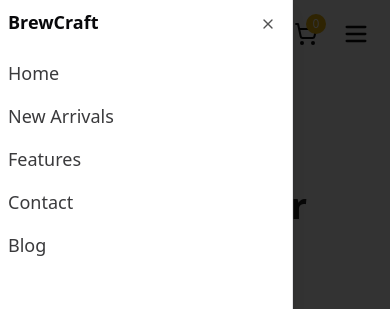
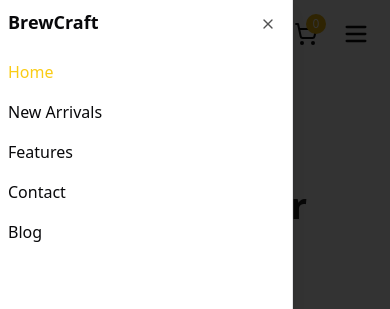
Before and after one commit to Panfilomacantan2/next-ppm-brewcraft, a Next.js app: page / in a window 390 px wide. Both pictures are taken after a click on the element 356 px from the left and 34 px from the top of the page. Shown: the top 309 px of the page. Built offline with nearby package versions, Linux system fonts and the light colour scheme.

Commit message:
"Added scrollbar styles, updated layout and components with new scrollbar classes, and modified contact form and sidebar functionality"

```diff
--- a/app/globals.css
+++ b/app/globals.css
@@ -68,6 +68,27 @@
   }
 }
 
+@layer utilities {
+  .scrollbar::-webkit-scrollbar {
+    @apply h-2 w-2;
+  }
+
+  .scrollbar-hidden::-webkit-scrollbar {
+    @apply h-0 w-0;
+  }
+
+  .scrollbar::-webkit-scrollbar-track {
+    @apply rounded-full bg-slate-100 dark:bg-slate-700;
+  }
+
+  .scrollbar::-webkit-scrollbar-thumb {
+    @apply rounded-full bg-slate-300 dark:bg-slate-600;
+  }
+
+  .scrollbar::-webkit-scrollbar-thumb:hover {
+    @apply bg-slate-500;
+  }
+}
 * {
   scroll-behavior: smooth;
 }
--- a/app/layout.tsx
+++ b/app/layout.tsx
@@ -27,7 +27,7 @@ export default function RootLayout({
     <html lang="en" suppressHydrationWarning>
       <body
         className={cn(
-          "h-screen w-full overflow-x-hidden bg-background font-sans antialiased",
+          "scrollbar h-screen w-full overflow-x-hidden bg-background font-sans antialiased",
           fontSans.variable,
         )}
       >
--- a/components/CartSheet.tsx
+++ b/components/CartSheet.tsx
@@ -53,7 +53,7 @@ export function CartSheet() {
 
         {cart.length > 0 ? (
           <div>
-            <div className="mt-6 flex h-[calc(85vh-100px)] flex-col space-y-4 overflow-y-scroll">
+            <div className="scrollbar mt-6 flex h-[calc(85vh-100px)] flex-col space-y-4 overflow-y-scroll">
               {cart.map((item, idx) => (
                 <div
                   className="flex flex-col items-center justify-between gap-x-2 border-b p-4 lg:gap-x-4"
--- a/components/Contact.tsx
+++ b/components/Contact.tsx
@@ -16,6 +16,7 @@ import { Input } from "./ui/input";
 import { Textarea } from "./ui/textarea";
 
 export default function ContactPage() {
+  const onSubmit = (e: any) => e.preventDefault();
   return (
     <Section id="contact" className="flex items-center justify-center">
       <div className="w-full max-w-4xl rounded-lg py-8">
@@ -23,12 +24,12 @@ export default function ContactPage() {
           Contact Us
         </SectionHeading>
 
-        <SectionHeading className="my-8 lg:my-4 text-base text-foreground/90">
+        <SectionHeading className="my-8 text-base text-foreground/90 lg:my-4">
           We&apos;d love to hear from you! Send us a message using the form
           below.
         </SectionHeading>
 
-        <form action="!#" className="space-y-4">
+        <form className="space-y-4">
           <div className="grid grid-cols-1 gap-6 md:grid-cols-2">
             <div>
               <Label htmlFor="name">First name</Label>
@@ -76,6 +77,7 @@ export default function ContactPage() {
             <Button
               type="submit"
               className="inline-flex w-full items-center justify-center rounded-md border border-transparent bg-yellow-600 px-6 py-3 text-base font-medium text-white shadow-sm hover:bg-yellow-600/90 focus:outline-none focus:ring-2 md:w-auto"
+              onClick={onSubmit}
             >
               Send Message
             </Button>
--- a/components/SideBar.tsx
+++ b/components/SideBar.tsx
@@ -12,9 +12,27 @@ import { cn } from "@/lib/utils";
 import { Menu } from "lucide-react";
 import Link from "next/link";
 import { usePathname } from "next/navigation";
+import { Router } from "next/router";
+import { useEffect, useState } from "react";
 
 export function SideBar() {
   const pathname = usePathname();
+
+  const [hashActive, setHashActive] = useState("#home");
+
+  useEffect(() => {
+    const hash = window.location.hash;
+    console.log("Current hash:", hash);
+
+    if (hash) {
+      const element = document.querySelector(hash);
+      if (element) {
+        element.scrollIntoView({ behavior: "smooth" });
+        setHashActive(hash);
+      }
+    }
+  }, [Router.asPath]);
+
   return (
     <Sheet>
       <SheetTrigger asChild>
@@ -35,23 +53,22 @@ export function SideBar() {
 
         <nav className="mt-6 flex flex-col space-y-4">
           {navLinks.map((link, idx) => {
-            const isActive = pathname === link.url;
             return (
-              <div className="flex gap-x-2" key={link.url}>
-                <Link
-                  className={cn(
-                    "flex max-w-fit text-[18px] text-foreground/80 transition-colors hover:text-foreground/100",
-                    {
-                      "text-foreground/100": isActive,
-                    },
-                  )}
-                  href={link.url}
-                >
-                  <SheetClose className="border-0 focus:border-0 focus:outline-0 active:border-0 active:outline-0">
-                    {link.name}
-                  </SheetClose>
-                </Link>
-              </div>
+              <ul className="flex gap-x-2" key={link.url}>
+                <li key={idx}>
+                  <a
+                    href={link.url}
+                    className={cn("text-base font-normal text-foreground", {
+                      "font-medium text-yellow-400": hashActive === link.url,
+                    })}
+                    onClick={() => setHashActive(link.url)}
+                  >
+                    <SheetClose className="border-0 focus:border-0 focus:outline-0 active:border-0 active:outline-0">
+                      {link.name}
+                    </SheetClose>
+                  </a>
+                </li>
+              </ul>
             );
           })}
         </nav>
```
